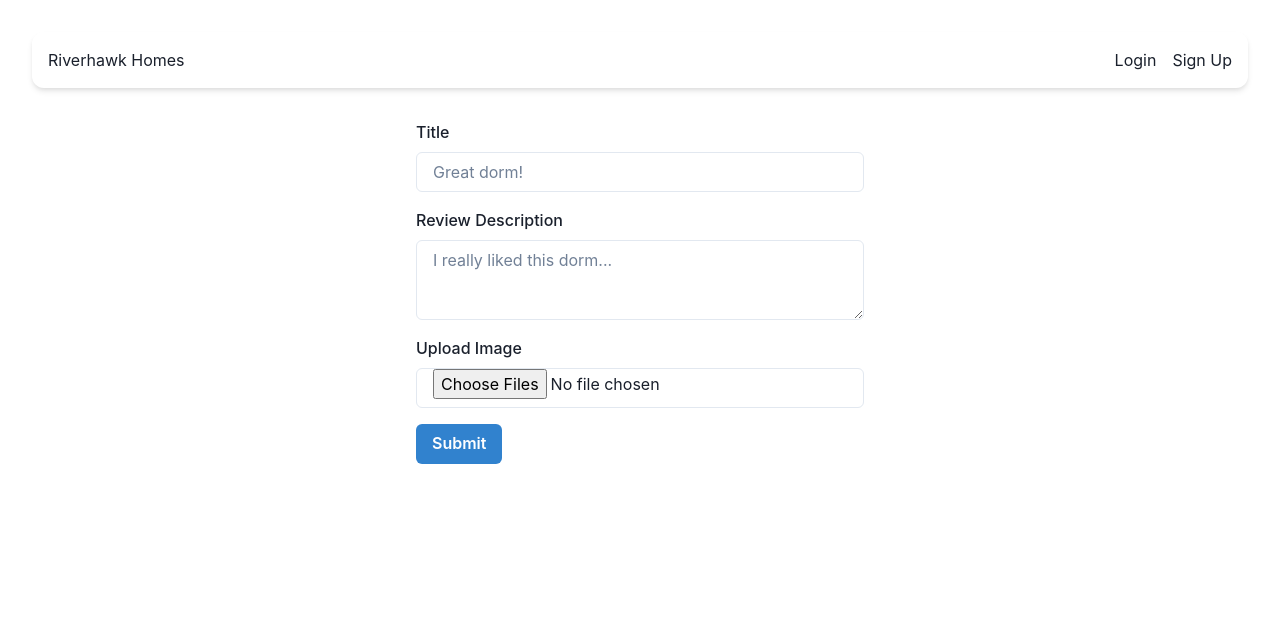
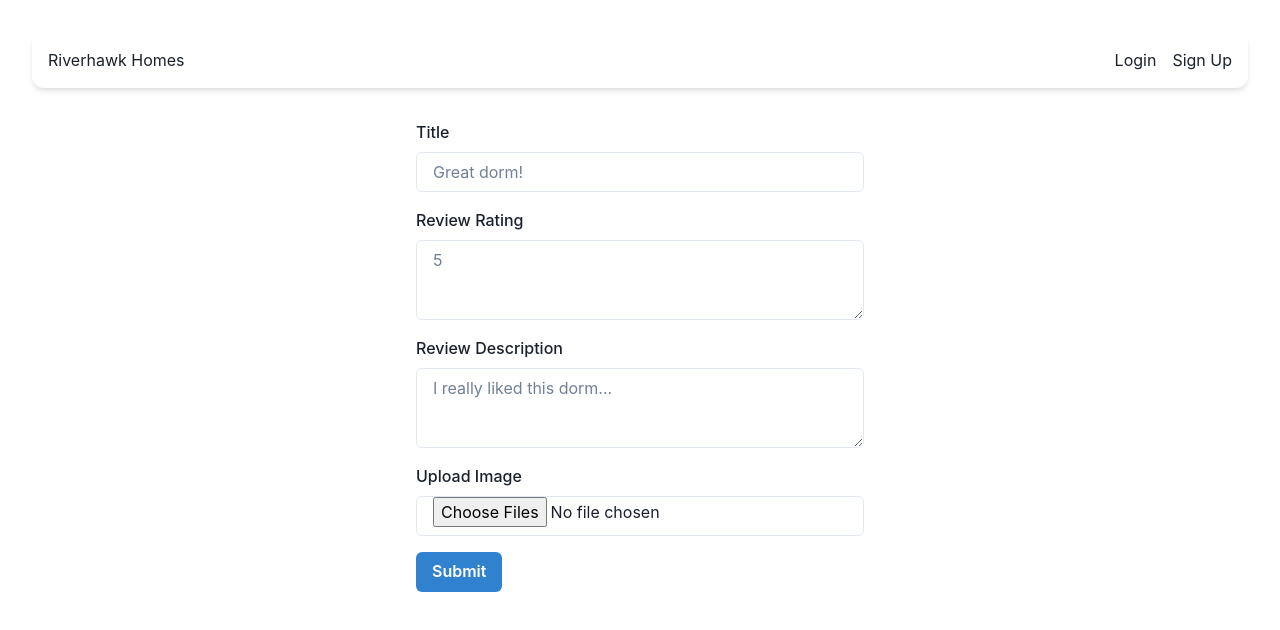
Before and after one commit to anthonyliang-8/riverhawk-homes, a React (Vite) app: page /dorm/1/rate in a window 1280 px wide. Shown: the top 630 px of the page. Built offline with nearby package versions, Linux system fonts and the light colour scheme; no server answers.

Commit message:
added review, need to add avg ratings

```diff
--- a/src/pages/RatingForm.jsx
+++ b/src/pages/RatingForm.jsx
@@ -16,6 +16,7 @@ const RatingForm = () => {
   const { id } = useParams();
   const [title, setTitle] = useState("");
   const [description, setDescription] = useState("");
+  const [rating, setRating] = useState("");
   const [images, setImages] = useState([]);
   const [uploadProgress, setUploadProgress] = useState(0);
 
@@ -56,6 +57,7 @@ const RatingForm = () => {
         title,
         description,
         imageUrls,
+        rating
       });
       console.log('Review added with ID:', newReview.id);
     } catch (error) {
@@ -75,6 +77,14 @@ const RatingForm = () => {
             value={title}
             onChange={(e) => setTitle(e.target.value)}
             placeholder="Great dorm!"
+          />
+        </FormControl>
+        <FormControl mb={4}>
+          <FormLabel>Review Rating</FormLabel>
+          <Textarea
+            value={rating}
+            onChange={(e) => setRating(e.target.value)}
+            placeholder="5"
           />
         </FormControl>
         <FormControl mb={4}>
--- a/src/pages/Reviews.jsx
+++ b/src/pages/Reviews.jsx
@@ -11,6 +11,23 @@ import {
 } from "firebase/firestore";
 import { getStorage, ref, getDownloadURL } from "firebase/storage";
 import { Box, Image, Text, Container, Divider, Button } from "@chakra-ui/react";
+
+// was going to use this to display the avg ratings...
+// i realize now that we just need to keep on on the db
+// also idk why this gives me 27 (on fox hall)
+// also changed line 118, it was: <Text>Avg. Rating: {reviewListings.rating}</Text>
+function getAvgRating(reviews) {
+  if(reviews.length === 0)
+    return 0;
+
+  var total = 0;
+  reviews.forEach((review) => {
+    total += review.rating;
+  });
+
+  const avg = total/reviews.length;
+  return avg.toFixed(2);
+}
 
 function Reviews() {
   const { id } = useParams();
@@ -98,7 +115,7 @@ function Reviews() {
             <Divider />
             <Text>{reviewListings.campus} Campus</Text>
             <Text>Price Range: ${reviewListings.price}</Text>
-            <Text>Rating: {reviewListings.rating}</Text>
+            <Text>Avg. Rating: {getAvgRating(reviews)}</Text>
           </Container>
 
           <Button colorScheme="blue">
@@ -117,6 +134,9 @@ function Reviews() {
           <Text fontSize="xl" fontWeight="bold">
             {review.title}
           </Text>
+          <Text fontSize="x1" fontWeight="bold">
+            {review.rating}
+          </Text>
           <Text>{review.description}</Text>
           {review.imageUrls.map((imageUrl) => (
             <Image
```
